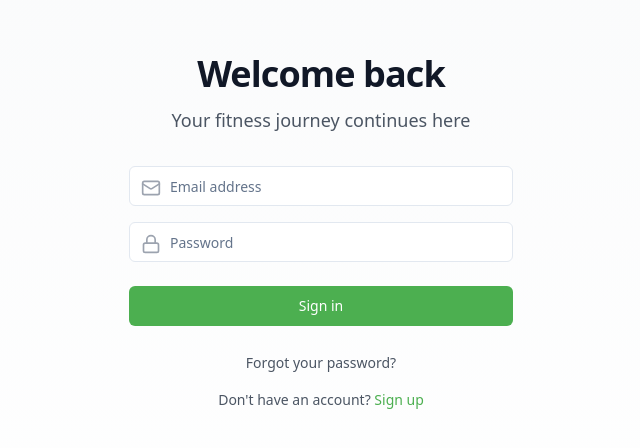
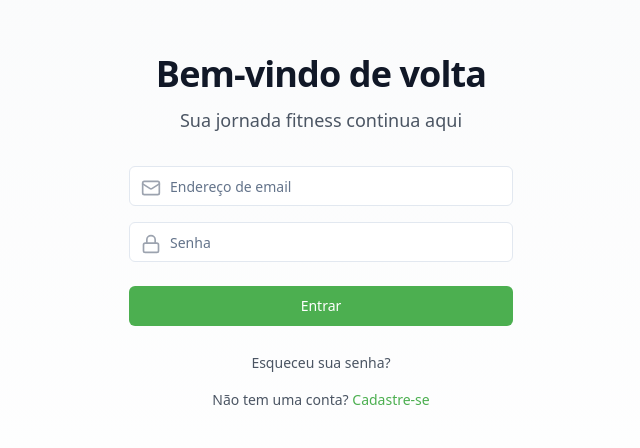
Before and after one commit to Jeffersongre/JAJAfit, a React (Vite) app: page /login in a window 1280 px wide. Shown: the part 168-616 px from the top of the page, without its empty margins (319-959 px from the left). Built offline with nearby package versions, Linux system fonts and the light colour scheme.

Commit message:
Translate text to Portuguese
[skip gpt_engineer]

```diff
--- a/src/components/auth/LoginForm.tsx
+++ b/src/components/auth/LoginForm.tsx
@@ -19,14 +19,14 @@ export const LoginForm = () => {
     try {
       // TODO: Implement actual login logic
       toast({
-        title: "Welcome back!",
-        description: "Successfully logged in to your account.",
+        title: "Bem-vindo de volta!",
+        description: "Login realizado com sucesso.",
       });
       navigate("/dashboard");
     } catch (error) {
       toast({
-        title: "Error",
-        description: "Invalid email or password. Please try again.",
+        title: "Erro",
+        description: "Email ou senha inválidos. Por favor, tente novamente.",
         variant: "destructive",
       });
     } finally {
@@ -42,7 +42,7 @@ export const LoginForm = () => {
             <Mail className="absolute left-3 top-3 h-5 w-5 text-gray-400" />
             <Input
               type="email"
-              placeholder="Email address"
+              placeholder="Endereço de email"
               value={email}
               onChange={(e) => setEmail(e.target.value)}
               required
@@ -55,7 +55,7 @@ export const LoginForm = () => {
             <Lock className="absolute left-3 top-3 h-5 w-5 text-gray-400" />
             <Input
               type="password"
-              placeholder="Password"
+              placeholder="Senha"
               value={password}
               onChange={(e) => setPassword(e.target.value)}
               required
@@ -73,10 +73,10 @@ export const LoginForm = () => {
         {isLoading ? (
           <>
             <Loader2 className="h-4 w-4 animate-spin" />
-            Signing in...
+            Entrando...
           </>
         ) : (
-          "Sign in"
+          "Entrar"
         )}
       </Button>
 
@@ -86,16 +86,16 @@ export const LoginForm = () => {
           onClick={() => navigate("/forgot-password")}
           className="text-sm text-gray-600 hover:text-primary transition-colors"
         >
-          Forgot your password?
+          Esqueceu sua senha?
         </button>
         <div className="text-sm text-gray-600">
-          Don't have an account?{" "}
+          Não tem uma conta?{" "}
           <button
             type="button"
             onClick={() => navigate("/signup")}
             className="font-medium text-primary hover:text-primary/80 transition-colors"
           >
-            Sign up
+            Cadastre-se
           </button>
         </div>
       </div>
--- a/src/pages/Login.tsx
+++ b/src/pages/Login.tsx
@@ -5,8 +5,8 @@ const Login = () => {
     <div className="min-h-screen flex flex-col items-center justify-center bg-gradient-to-b from-gray-50 to-white py-12 px-4 sm:px-6 lg:px-8">
       <div className="max-w-md w-full space-y-8 animate-fade-in">
         <div className="text-center">
-          <h1 className="text-4xl font-bold text-gray-900 tracking-tight">Welcome back</h1>
-          <p className="mt-3 text-lg text-gray-600">Your fitness journey continues here</p>
+          <h1 className="text-4xl font-bold text-gray-900 tracking-tight">Bem-vindo de volta</h1>
+          <p className="mt-3 text-lg text-gray-600">Sua jornada fitness continua aqui</p>
         </div>
         <LoginForm />
       </div>
```
